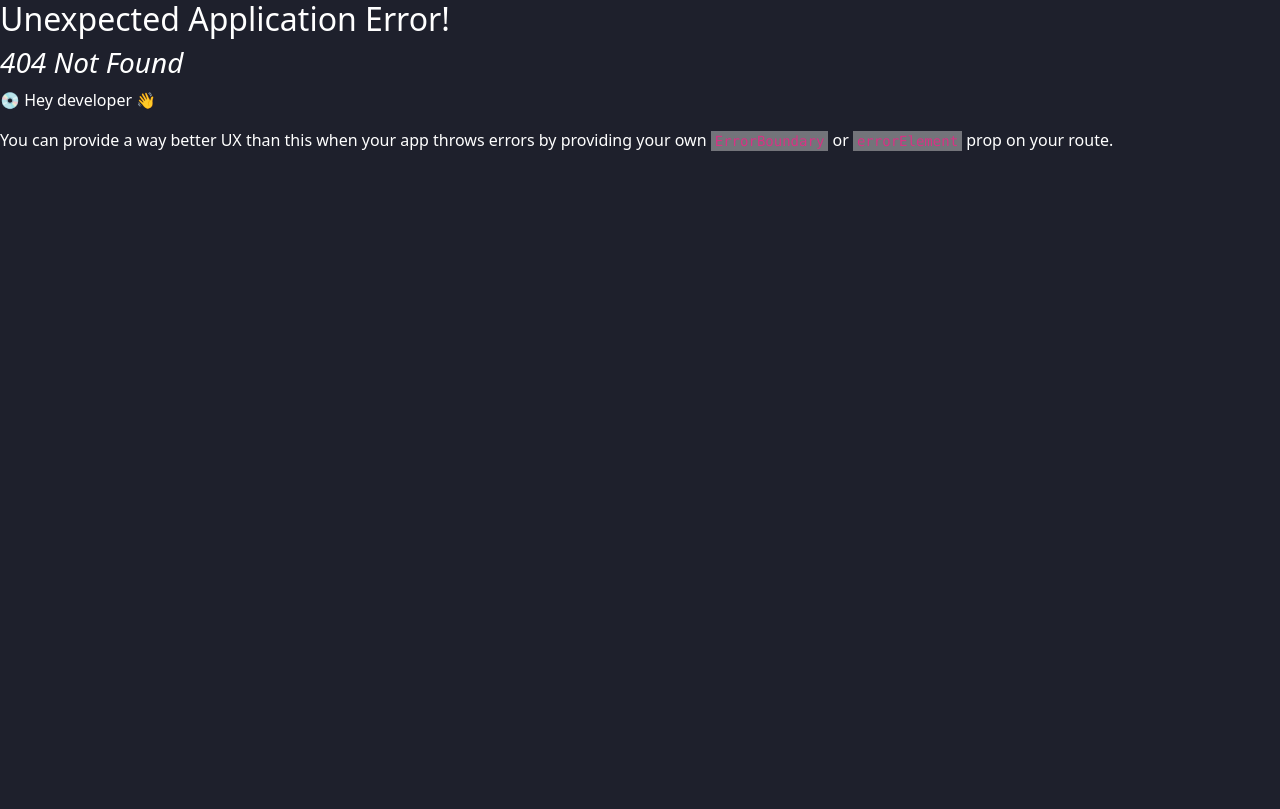
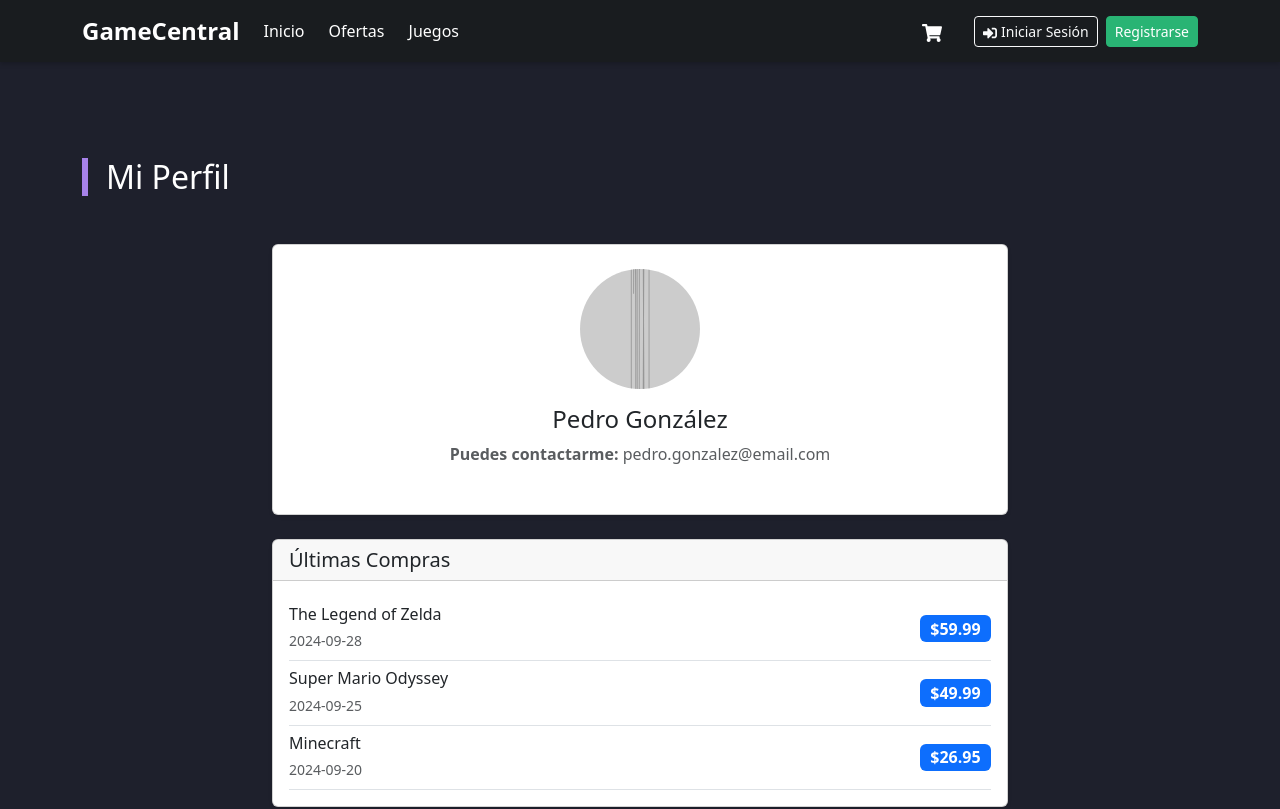
Before and after one commit to DanielCornelio/gameCentralStore, a React (Vite) app in the folder client/: page /profile in a window 1280 px wide. Before the commit this address had no page. Shown: the top 809 px of the page. Built offline with nearby package versions, Linux system fonts and the light colour scheme.

Commit message:
se implementa página Mi Perfil
- Reorganizar estructura: Games y Profile en carpetas separadas
- Crear página Mi Perfil con foto, nombre, email y compras
- Reutilizar SectionTitle para consistencia visual
- Configurar ruta /profile en router
- Corregir imports después de reorganización

```diff
--- /dev/null
+++ b/client/src/pages/web/Games/index.js
@@ -0,0 +1 @@
+export { Games } from './Games'
--- /dev/null
+++ b/client/src/pages/web/Profile/Profile.jsx
@@ -0,0 +1,76 @@
+import React from 'react'
+import { Container, Row, Col, Card, Image, Badge } from 'react-bootstrap'
+import { SectionTitle } from '../../../components'
+import './Profile.scss'
+
+export const Profile = () => {
+  // Datos de ejemplo del usuario
+  const userData = {
+    name: "Pedro González",
+    email: "pedro.gonzalez@email.com",
+    profileImage: "https://via.placeholder.com/150/0d6efd/ffffff?text=PG"
+  };
+
+  // Datos de ejemplo de compras recientes
+  const recentPurchases = [
+    { id: 1, title: "The Legend of Zelda", price: 59.99, date: "2024-09-28" },
+    { id: 2, title: "Super Mario Odyssey", price: 49.99, date: "2024-09-25" },
+    { id: 3, title: "Minecraft", price: 26.95, date: "2024-09-20" }
+  ];
+
+  return (
+    <Container className="profile-page my-5">
+      <SectionTitle title="Mi Perfil" />
+
+      <Row className="mt-4">
+        <Col md={8} className="mx-auto">
+          {/* Información Personal */}
+          <Card className="shadow-sm mb-4">
+            <Card.Body className="p-4">
+              <div className="text-center mb-4">
+                <Image
+                  src={userData.profileImage}
+                  roundedCircle
+                  width="120"
+                  height="120"
+                  className="mb-3"
+                  alt="Foto de perfil"
+                />
+                <h4 className="mb-2">{userData.name}</h4>
+                <p className="text-muted mb-0">
+                  <strong>Puedes contactarme:</strong> {userData.email}
+                </p>
+              </div>
+            </Card.Body>
+          </Card>
+
+          {/* Últimas Compras */}
+          <Card className="shadow-sm">
+            <Card.Header>
+              <h5 className="mb-0">Últimas Compras</h5>
+            </Card.Header>
+            <Card.Body>
+              {recentPurchases.length > 0 ? (
+                <div className="recent-purchases">
+                  {recentPurchases.map((purchase) => (
+                    <div key={purchase.id} className="purchase-item d-flex justify-content-between align-items-center py-2 border-bottom">
+                      <div>
+                        <h6 className="mb-1">{purchase.title}</h6>
+                        <small className="text-muted">{purchase.date}</small>
+                      </div>
+                      <Badge bg="primary" className="fs-6">
+                        ${purchase.price}
+                      </Badge>
+                    </div>
+                  ))}
+                </div>
+              ) : (
+                <p className="text-center text-muted">No hay compras recientes</p>
+              )}
+            </Card.Body>
+          </Card>
+        </Col>
+      </Row>
+    </Container>
+  )
+}
--- /dev/null
+++ b/client/src/pages/web/Profile/Profile.scss
@@ -0,0 +1,39 @@
+.profile-page {
+  .profile-info {
+    text-align: center;
+    margin-bottom: 2rem;
+
+    .profile-avatar {
+      width: 120px;
+      height: 120px;
+      border-radius: 50%;
+      margin-bottom: 1rem;
+      border: 3px solid #e3e6f0;
+    }
+
+    .profile-name {
+      font-size: 1.5rem;
+      font-weight: 600;
+      margin-bottom: 0.5rem;
+      color: #2c3e50;
+    }
+
+    .profile-email {
+      color: #6c757d;
+      font-size: 1.1rem;
+    }
+  }
+
+  .purchases-section {
+    margin-top: 2rem;
+
+    .purchase-item {
+      border-bottom: 1px solid #e9ecef;
+      padding: 1rem 0;
+
+      &:last-child {
+        border-bottom: none;
+      }
+    }
+  }
+}
--- /dev/null
+++ b/client/src/pages/web/Profile/index.js
@@ -0,0 +1 @@
+export { Profile } from './Profile'
--- a/client/src/pages/web/index.js
+++ b/client/src/pages/web/index.js
@@ -2,3 +2,5 @@ export * from './Login'
 export * from './Register'
 export * from './GameDetail'
 export * from './Cart'
+export * from './Profile'
+export * from './Games'
--- a/client/src/router/index.jsx
+++ b/client/src/router/index.jsx
@@ -1,6 +1,7 @@
 import { createBrowserRouter } from "react-router-dom";
 import { Home } from "../pages/web/Home";
 import { Games } from "../pages/web/Games";
+import { Profile } from "../pages/web/Profile";
 import { WebLayout } from "../layouts/web/WebLayout";
 import { Login, Register, GameDetail, Cart } from "../pages/web";
 
@@ -25,6 +26,10 @@ const routes = createBrowserRouter([
         path: "/cart",
         element: <Cart />,
       },
+      {
+        path: "/profile",
+        element: <Profile />,
+      },
     ],
   },
   {
```
Also changed, not shown: client/src/pages/web/Games/Games.jsx (renamed from client/src/pages/web/Games.jsx, +4 -4 lines), client/src/pages/web/Games/Games.scss (renamed from client/src/pages/web/Games.scss).
